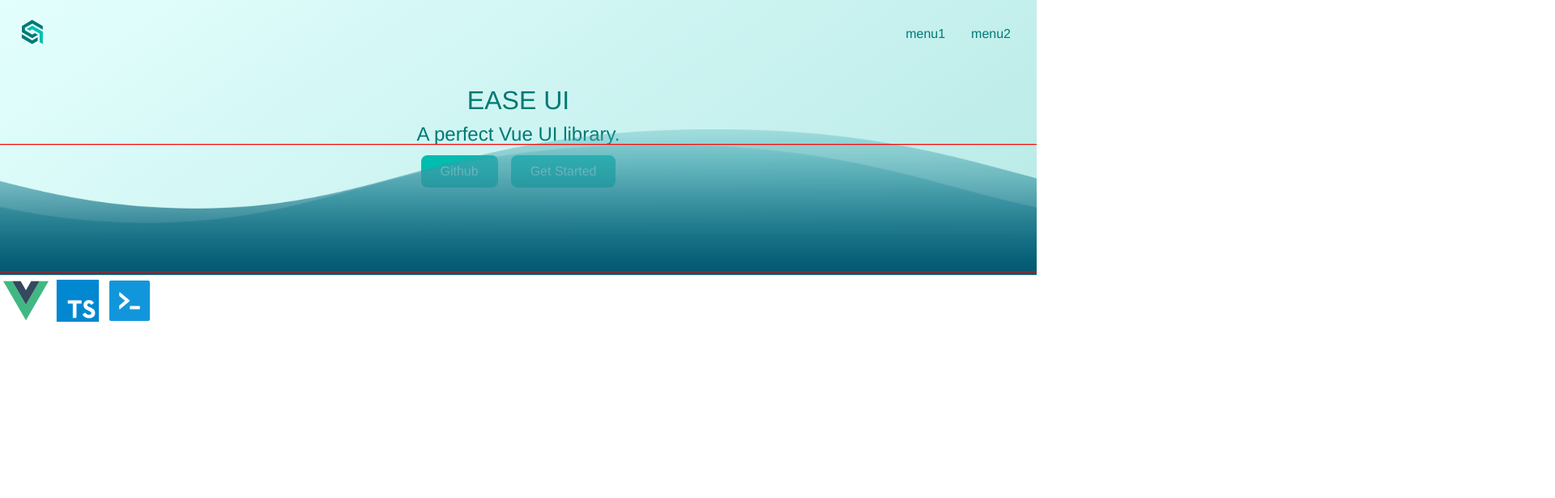
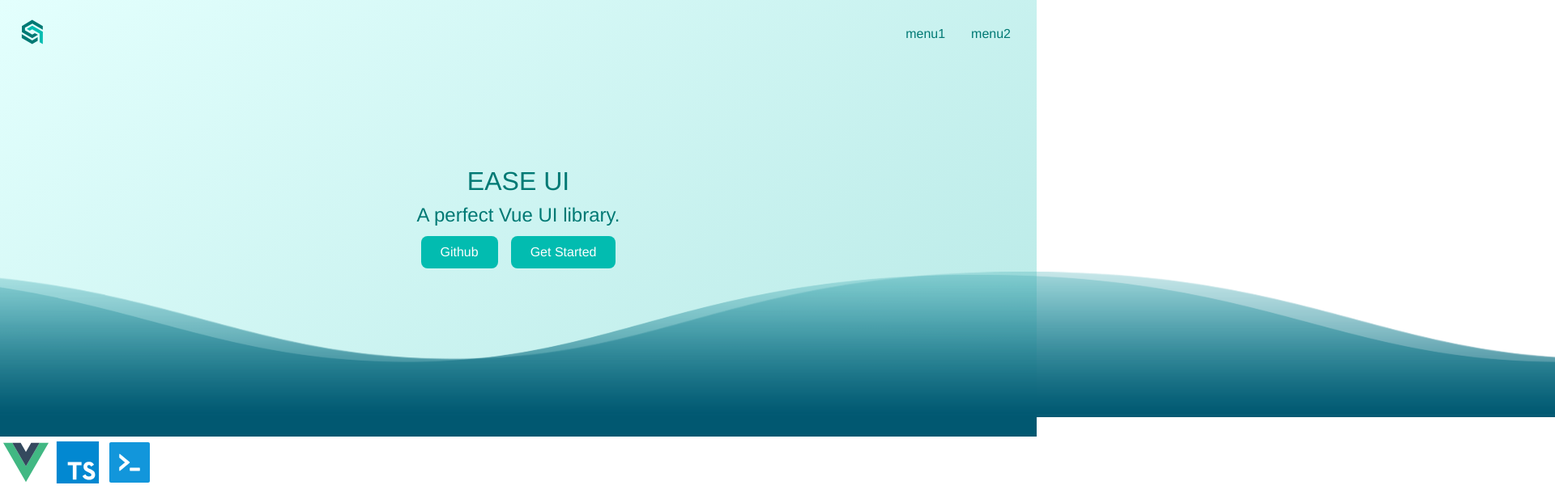
Before and after one commit to L-Qichen/ease-UI, a Vue app: page /#/ in a window 1280 px wide. Shown: the top 616 px of the page at 81% size, 1920 px wide, since content can reach past the window. Built offline with nearby package versions, Linux system fonts and the light colour scheme; a web font is replaced by a local one.

Commit message:
changed some parameters of wave, make it looks more vivid.

```diff
--- a/src/views/Home.vue
+++ b/src/views/Home.vue
@@ -48,13 +48,13 @@ $fontColor: #007974;
 }
 .banner {
   color: $fontColor;
-  padding: 100px 0;
+  padding: 25vh 0;
   display: flex;
   flex-direction: column;
   justify-content: center;
   align-items: center;
   position: relative;
-  overflow: hidden;
+  /* overflow: hidden; */
   > .actions {
     padding: 8px 0;
     a {
@@ -69,24 +69,25 @@ $fontColor: #007974;
   > .sea {
     background: #015871;
     width: 100vw;
-    height: 2.5vh;
+    height: 4vh;
     position: absolute;
     left: 0;
     bottom: 0;
     > .wave {
       background: url("/src/assets/wave.svg") repeat-x;
-      width: 480vw;
-      height: 20vh;
+      width: 640vw;
+      height: 22vh;
       position: absolute;
-      top: -20vh;
-      animation: wave 6.5s cubic-bezier(0.36, 0.45, 0.63, 0.53) infinite;
+      top: -21vh;
+      animation: wave 9s cubic-bezier(0.36, 0.45, 0.63, 0.53) infinite
+        alternate-reverse;
     }
     > .wave:nth-child(2) {
-      top: -20vh;
-      animation: wave 6.5s cubic-bezier(0.36, 0.45, 0.63, 0.53) infinite,
-        float 6.5s ease infinite;
-      animation-delay: -0.2s;
-      border: 1px solid red;
+      top: -22vh;
+      animation: wave 9s cubic-bezier(0.36, 0.45, 0.63, 0.53) infinite
+          alternate-reverse,
+        float 9s ease infinite alternate-reverse;
+      animation-delay: -0.3s;
     }
   }
 }
@@ -95,7 +96,7 @@ $fontColor: #007974;
     margin-left: 0;
   }
   100% {
-    margin-left: -111vw;
+    margin-left: -160vw;
   }
 }
 @keyframes float {
```
